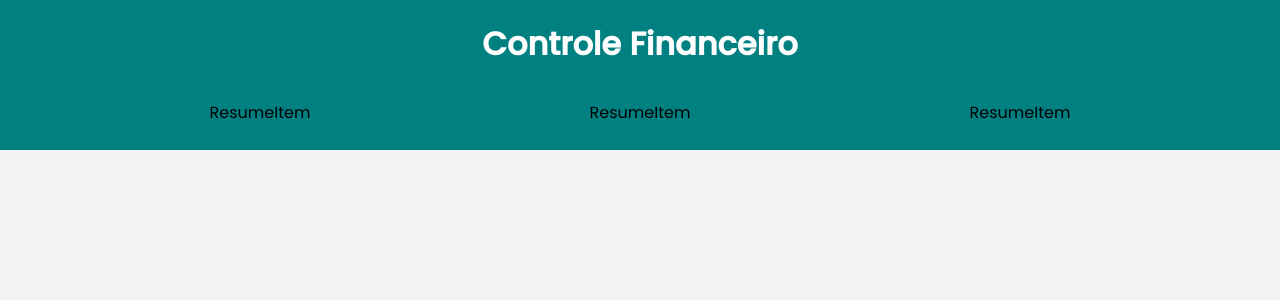
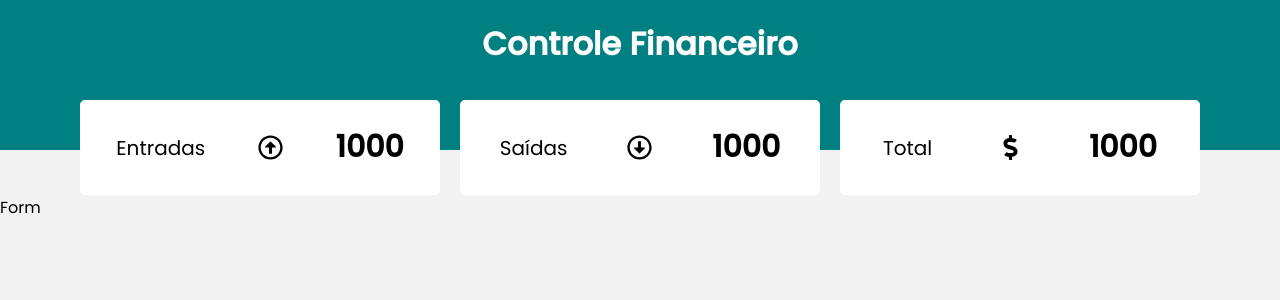
Before and after one commit to lucianosoares748/Financial-control, a React (Create React App) app: page / in a window 1280 px wide. Shown: the top 300 px of the page. Built offline with nearby package versions, Linux system fonts and the light colour scheme.

Commit message:
Finish resume Item

```diff
--- a/src/App.jsx
+++ b/src/App.jsx
@@ -1,4 +1,5 @@
 import React from "react";
+import Form from "./components/Form";
 import Header from "./components/Header";
 import Resume from "./components/Resume";
 import GlobalStyle from "./styles/global";
@@ -8,6 +9,7 @@
     <>
       <Header />
       <Resume />
+      <Form />
       <GlobalStyle />
     </>
   );
--- /dev/null
+++ b/src/components/Form/index.jsx
@@ -0,0 +1,7 @@
+import React from "react";
+
+const Form = () => {
+  return <div>Form</div>;
+};
+
+export default Form;
--- a/src/components/Resume/index.jsx
+++ b/src/components/Resume/index.jsx
@@ -1,13 +1,18 @@
 import React from "react";
 import ResumeItem from "../ResumeItem";
 import * as C from "./styles";
+import {
+  FaRegArrowAltCircleUp,
+  FaRegArrowAltCircleDown,
+  FaDollarSign,
+} from "react-icons/fa";
 
 const Resume = () => {
   return (
     <C.Container>
-      <ResumeItem />
-      <ResumeItem />
-      <ResumeItem />
+      <ResumeItem title="Entradas" Icon={FaRegArrowAltCircleUp} value="1000" />
+      <ResumeItem title="Saídas" Icon={FaRegArrowAltCircleDown} value="1000" />
+      <ResumeItem title="Total" Icon={FaDollarSign} value="1000" />
     </C.Container>
   );
 };
--- a/src/components/ResumeItem/index.jsx
+++ b/src/components/ResumeItem/index.jsx
@@ -1,7 +1,16 @@
 import React from "react";
+import * as C from "./styles";
 
-const ResumeItem = () => {
-  return <div>ResumeItem</div>;
+const ResumeItem = ({ title, Icon, value }) => {
+  return (
+    <C.Container>
+      <C.Header>
+        <C.HeaderTitle>{title}</C.HeaderTitle>
+        <Icon />
+        <C.Total>{value}</C.Total>
+      </C.Header>
+    </C.Container>
+  );
 };
 
 export default ResumeItem;
```
Also changed, not shown: src/components/Form/style.jsx (added, +52 -0 lines).
